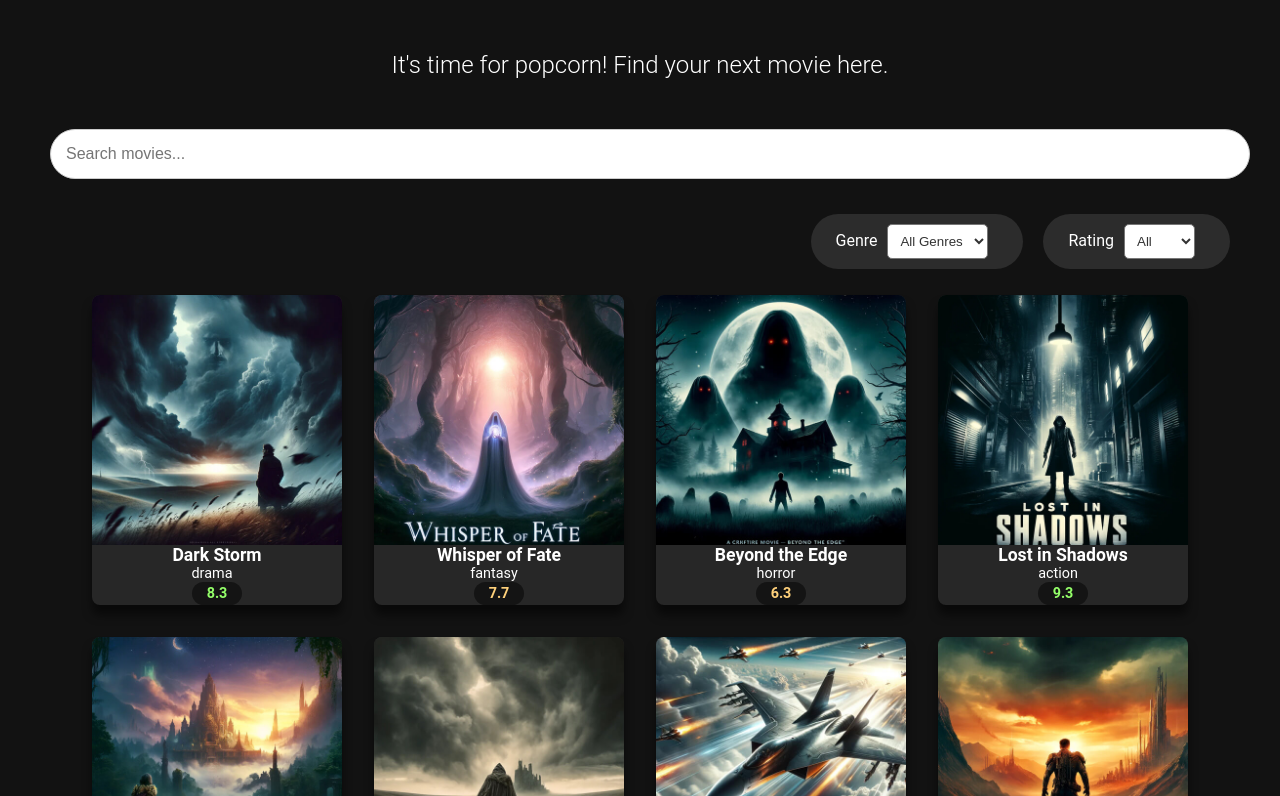
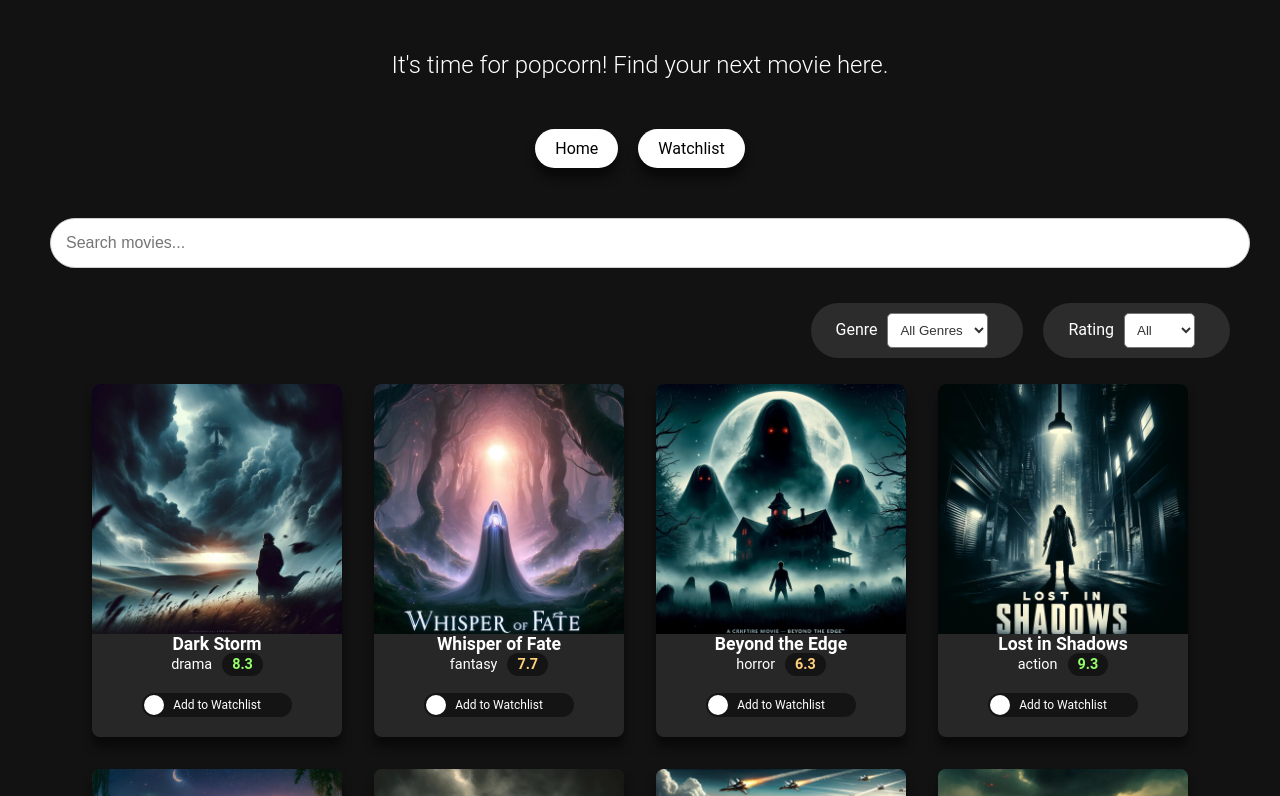
Before and after one commit to ZBnada/moviedux, a React (Create React App) app: page / in a window 1280 px wide. Shown: the part 324-1120 px from the top of the page. Built offline with nearby package versions, Linux system fonts and the light colour scheme.

Commit message:
React Routing

```diff
--- a/package.json
+++ b/package.json
@@ -9,6 +9,7 @@
     "@testing-library/user-event": "^13.5.0",
     "react": "^19.1.1",
     "react-dom": "^19.1.1",
+    "react-router-dom": "^6.22.3",
     "react-scripts": "5.0.1",
     "web-vitals": "^2.1.4"
   },
--- a/src/App.js
+++ b/src/App.js
@@ -3,13 +3,58 @@
 import Header from './component/Header';
 import Footer from './component/Footer';
 import MoviesGrid from './component/MoviesGrid';
+import WatchList from './component/WatchList';
+
+import  { useState, useEffect } from "react";
+import { BrowserRouter as Router, Routes, Route, Link } from 'react-router-dom';
 
 function App() {
+    const [movies, setMovies] = useState([]);
+    const [watchlist, setWatchlist] = useState([]);
+
+
+    useEffect(() => {
+    fetch("movies.json")
+      .then((response) => response.json())
+      .then((data) => setMovies(data));
+  }, []);
+
+  const toggelWatchlist = (movieId) =>{
+    setWatchlist(prev =>
+      prev.includes(movieId) ? prev.filter(id => id !== movieId) : [...prev, movieId]
+    )
+  }
+
   return (
     <div className="App">
       <div className='container'>
         <Header />
-        <MoviesGrid></MoviesGrid>
+        <Router>
+          <nav>
+            <ul>
+              <li>
+               <Link to="/">Home</Link>
+              </li>
+              <li>
+              <Link to="/watchlist">Watchlist</Link>
+              </li>
+            </ul>
+
+          </nav>
+          <Routes>
+            <Route path="/" element={<MoviesGrid  watchlist={watchlist} movies={movies}  toggelWatchlist={toggelWatchlist} />} />
+<Route
+  path="/watchlist"
+  element={
+    <WatchList
+      watchlist={watchlist}
+      movies={movies}
+      toggelWatchlist={toggelWatchlist}
+    />
+  }
+/>
+          </Routes>
+        </Router>
       </div>
       <Footer />
     </div>
--- a/src/component/MovieCard.js
+++ b/src/component/MovieCard.js
@@ -1,7 +1,7 @@
 import React from "react";
 import '../styles.css';
 
-export default function MovieCard({movie}){
+export default function MovieCard({movie, isWatchlisted, toggelWatchlist}){
 
    const handleError = (e) => {
             e.target.src ="images/default.jpg"
@@ -25,9 +25,20 @@
          <img src={`images/${movie.image}`} alt={movie.title}  onError={handleError}/>
          <div className="movies-card-info">
            <h3 className="movie-card-title">{movie.title}</h3>
-           <p className="movie-card-genre">{movie.genre}</p>
-           <p className={`movie-card-rating ${getRatingClass(movie.rating)}`}>{movie.rating}</p>
+           <div>
+           <span className="movie-card-genre">{movie.genre}</span>
+           <span className={`movie-card-rating ${getRatingClass(movie.rating)}`}>{movie.rating}</span>
          </div>
+         </div>
+          <label className="switch">
+            <input type="checkbox" checked={isWatchlisted} onChange={()=> toggelWatchlist(movie.id)}>
+
+            </input>
+            <span className="slider">
+              <span className="slider-label">{isWatchlisted ? "In Watchlist" : "Add to Watchlist"}</span>
+            </span>
+
+          </label>
        </div>
      );
 }
--- a/src/component/MoviesGrid.js
+++ b/src/component/MoviesGrid.js
@@ -1,18 +1,11 @@
-import React, { useState, useEffect } from "react";
+import React, { useState } from "react";
 import "../styles.css";
 import MovieCard from "./MovieCard";
 
-export default function MoviesGrid() {
-  const [movies, setMovies] = useState([]);
+export default function MoviesGrid({watchlist,movies,toggelWatchlist}) {
   const [searchTerm, setSearchTerm] = useState("");
   const [genre, setGenre] = useState("All Genres");
   const [rating, setRating] = useState("All");
-
-  useEffect(() => {
-    fetch("movies.json")
-      .then((response) => response.json())
-      .then((data) => setMovies(data));
-  }, []);
 
   const handleSearchChange = (e) => {
     setSearchTerm(e.target.value);
@@ -95,7 +88,9 @@
 
       <div className="movies-grid">
         {filteredMovies.map((movie) => (
-          <MovieCard movie={movie} key={movie.id} />
+          <MovieCard movie={movie} key={movie.id} toggelWatchlist={toggelWatchlist}
+          isWatchlisted={watchlist.includes(movie.id)}
+ />
         ))}
       </div>
     </div>
--- /dev/null
+++ b/src/component/WatchList.js
@@ -0,0 +1,23 @@
+import React from "react";
+import "../styles.css";
+import MovieCard from "./MovieCard";
+export default function WatchList({ watchlist = [], movies = [], toggelWatchlist }) {
+  return (
+    <div>
+      <h1 className="title">Your Watchlist</h1>
+      <div className="watchlist">
+        {watchlist.map((id) => {
+          const movie = movies.find((movie) => movie.id === id);
+          return movie ? (
+            <MovieCard
+              key={id}
+              movie={movie}
+              toggelWatchlist={toggelWatchlist}
+              isWatchlisted={true}
+            />
+          ) : null;
+        })}
+      </div>
+    </div>
+  );
+}
```
Also changed, not shown: 1 other file (tests, documents, lock files or other folders).
